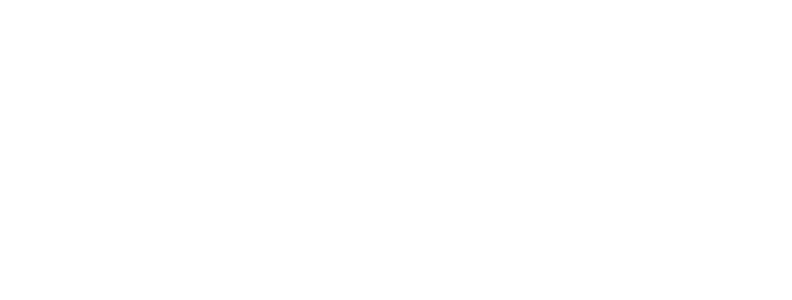
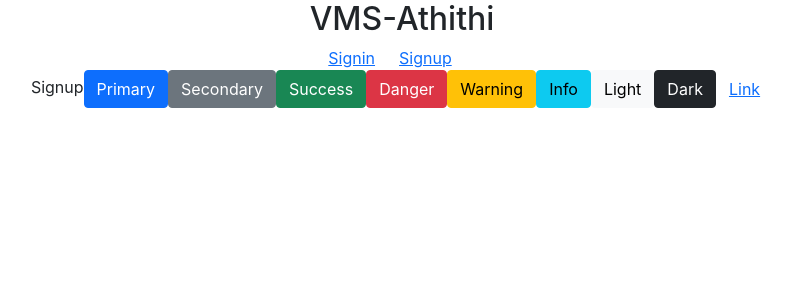
Before and after one commit to SengarArpit81/VMS-Atithi, a React (Create React App) app in the folder portalvms/: page /signup in a window 1280 px wide. Shown: the top 300 px of the page, without its empty margins (238-1030 px from the left). Built offline with nearby package versions, Linux system fonts and the light colour scheme.

Commit message:
Some install new dependencies

```diff
--- a/portalvms/package.json
+++ b/portalvms/package.json
@@ -6,8 +6,11 @@
     "@testing-library/jest-dom": "^5.16.5",
     "@testing-library/react": "^13.4.0",
     "@testing-library/user-event": "^13.5.0",
+    "bootstrap": "^5.2.2",
     "react": "^18.2.0",
+    "react-bootstrap": "^2.6.0",
     "react-dom": "^18.2.0",
+    "react-router-dom": "^6.4.3",
     "react-scripts": "5.0.1",
     "web-vitals": "^2.1.4"
   },
--- a/portalvms/public/index.html
+++ b/portalvms/public/index.html
@@ -10,6 +10,7 @@
       content="Web site created using create-react-app"
     />
     <link rel="apple-touch-icon" href="%PUBLIC_URL%/logo192.png" />
+    <link href="https://cdn.jsdelivr.net/npm/bootstrap@5.0.2/dist/css/bootstrap.min.css" rel="stylesheet" integrity="sha384-EVSTQN3/azprG1Anm3QDgpJLIm9Nao0Yz1ztcQTwFspd3yD65VohhpuuCOmLASjC" crossorigin="anonymous">
     <!--
       manifest.json provides metadata used when your web app is installed on a
       user's mobile device or desktop. See https://developers.google.com/web/fundamentals/web-app-manifest/
@@ -27,6 +28,8 @@
     <title>React App</title>
   </head>
   <body>
+    <script src="https://cdn.jsdelivr.net/npm/@popperjs/core@2.9.2/dist/umd/popper.min.js" integrity="sha384-IQsoLXl5PILFhosVNubq5LC7Qb9DXgDA9i+tQ8Zj3iwWAwPtgFTxbJ8NT4GN1R8p" crossorigin="anonymous"></script>
+<script src="https://cdn.jsdelivr.net/npm/bootstrap@5.0.2/dist/js/bootstrap.min.js" integrity="sha384-cVKIPhGWiC2Al4u+LWgxfKTRIcfu0JTxR+EQDz/bgldoEyl4H0zUF0QKbrJ0EcQF" crossorigin="anonymous"></script>
     <noscript>You need to enable JavaScript to run this app.</noscript>
     <div id="root"></div>
     <!--
--- a/portalvms/src/App.js
+++ b/portalvms/src/App.js
@@ -1,10 +1,26 @@
 import logo from './logo.svg';
 import './App.css';
+import Signup from './Components/Signup/Signup';
+import Signin from './Components/Signin/Signin';
+import Menubar from './Components/Navbar/Menubar';
+import { BrowserRouter, Route, Routes } from 'react-router-dom';
+
 
 function App() {
   return (
     <div className="App">
+      <h2>VMS-Athithi</h2>
+       <Menubar/>
 
+       <BrowserRouter>
+       <Routes>
+        <Route  exact path="/signin"  element={<Signin/>}/>
+        <Route exact path="/signup"  element={<Signup/>}/>
+
+       </Routes>
+       </BrowserRouter>
+      {/*
+      <Signup/> */}
     </div>
   );
 }
--- /dev/null
+++ b/portalvms/src/Components/Navbar/Menubar.js
@@ -0,0 +1,15 @@
+import React from 'react';
+import { Link } from 'react-router-dom';
+
+const Menubar = () => {
+  return (
+    <div>
+        {/* <Link to="signin">Signin</Link>
+        <Link to="Signup">Singnp</Link> */}
+        <a href='signin'>Signin</a>
+        <a href='Signup' className='mx-4'>Signup</a>
+    </div>
+  )
+}
+
+export default Menubar
--- /dev/null
+++ b/portalvms/src/Components/Signin/Signin.js
@@ -0,0 +1,9 @@
+import React from 'react'
+
+const Signin = () => {
+  return (
+    <div>Signin</div>
+  )
+}
+
+export default Signin
--- /dev/null
+++ b/portalvms/src/Components/Signup/Signup.js
@@ -0,0 +1,21 @@
+import React from 'react'
+
+const Signup = () => {
+  return (
+    <div>Signup
+
+<button type="button" class="btn btn-primary">Primary</button>
+<button type="button" class="btn btn-secondary">Secondary</button>
+<button type="button" class="btn btn-success">Success</button>
+<button type="button" class="btn btn-danger">Danger</button>
+<button type="button" class="btn btn-warning">Warning</button>
+<button type="button" class="btn btn-info">Info</button>
+<button type="button" class="btn btn-light">Light</button>
+<button type="button" class="btn btn-dark">Dark</button>
+
+<button type="button" class="btn btn-link">Link</button>
+    </div>
+  )
+}
+
+export default Signup
```
Also changed, not shown: portalvms/src/Components/SignInpage.js (deleted, +0 -9 lines), portalvms/src/Components/SignupPage.js (deleted, +0 -9 lines), portalvms/src/Components/Navbar/navbar.css (added), portalvms/src/Components/Signin/signin.css (added), portalvms/src/Components/Signup/signup.css (added), 1 other file (tests, documents, lock files or other folders).
